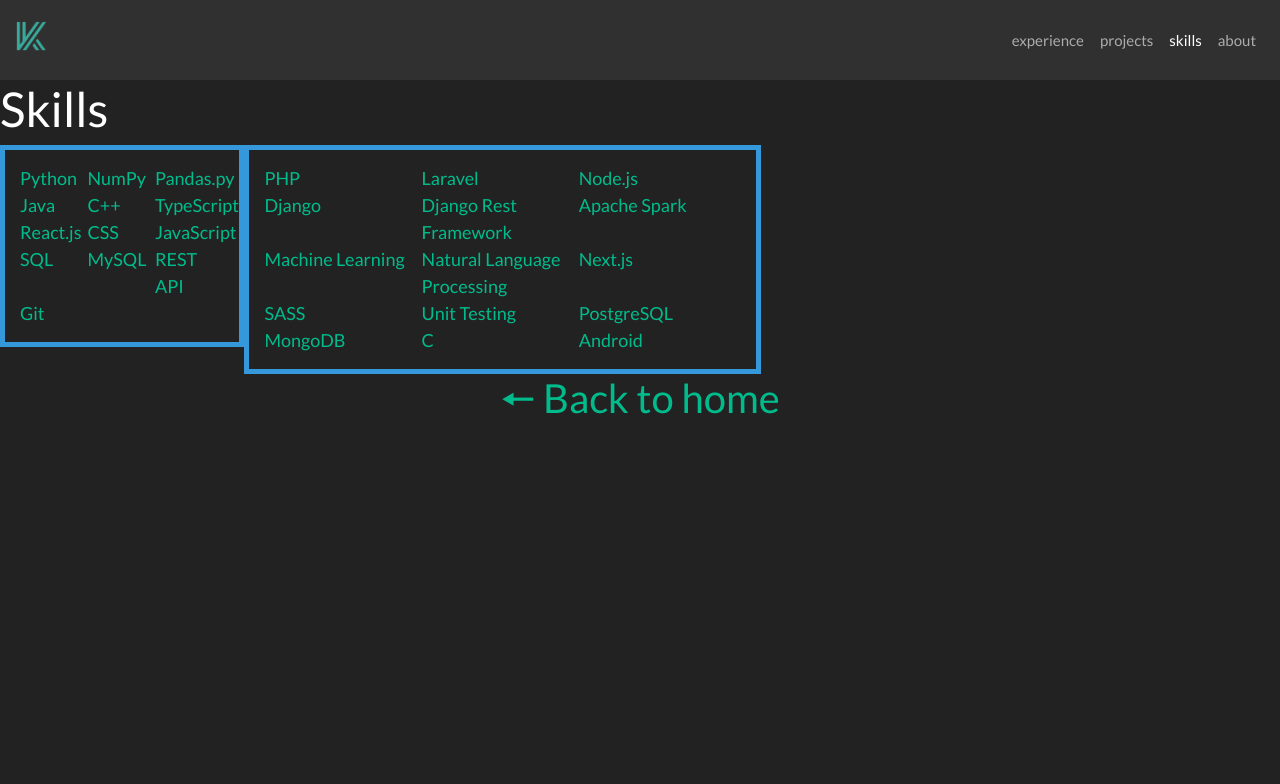
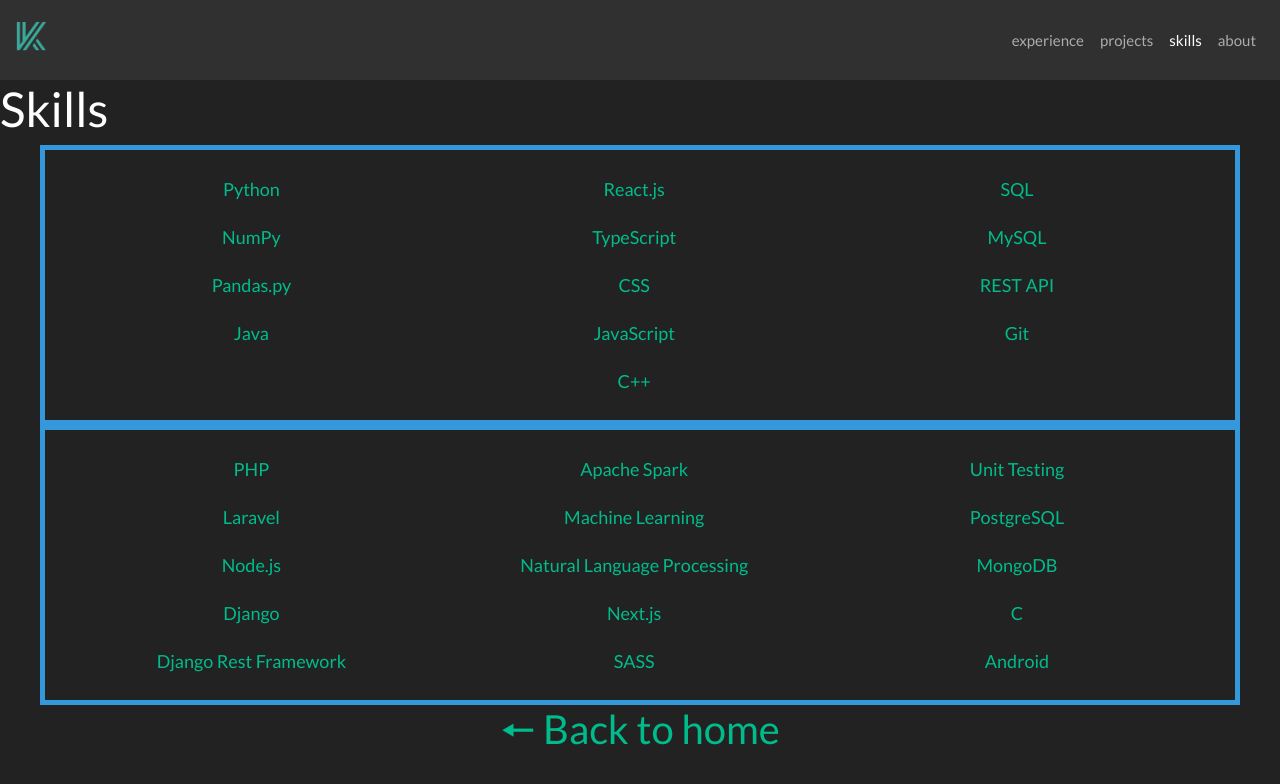
Before and after one commit to k-brereton/portfolio-site, a Next.js app: page /skills in a window 1280 px wide. Shown: the top 784 px of the page. Built offline with nearby package versions, Linux system fonts and the light colour scheme.

Commit message:
Better formatting in Skills page

```diff
--- /dev/null
+++ b/components/CommonComponents.module.scss
@@ -0,0 +1,18 @@
+.skillsBox{
+  grid-template-columns: 33% 33% 33%;
+  display: inline-grid;
+
+  >div{
+    >a{
+      display: block;
+      height: min-content;
+      padding:4px
+    }
+
+    text-align: center;
+    display: flex;
+    justify-content: center;
+    align-items: center;
+  }
+
+}
--- a/components/CommonComponents.tsx
+++ b/components/CommonComponents.tsx
@@ -2,7 +2,8 @@ import Head from 'next/head';
 import Link from "next/link";
 import {RiGithubFill, RiLinkedinBoxFill, RiPhoneFill} from "react-icons/ri";
 import {ProjectTag} from "./ProjectComponents";
-
+// @ts-ignore
+import styles from "./CommonComponents.module.scss"
 export const VARIANT="dark"
 export const ICON_SIZE=30;
 
@@ -68,15 +69,16 @@ export function TimeRangeComponent({start, end}:TimeRangeComponentProps) {
 
 interface SkillsBoxProps {
     readonly title:string|null;
-    readonly skills:ProjectTag[][];
+    readonly skills:ReadonlyArray<ProjectTag|null>;
     readonly className:string;
 }
-export function SkillsBox({title,skills,className}:SkillsBoxProps){
-    if(skills.length!== 3){
-        throw new Error("error, skills must be a 3 X (height) array")
-    }
-    const links=skills.flatMap(skillGroup=>skillGroup.map(skill=>{
-        return <Link href={`/projects/${skill}`} >{skill}</Link>
-    }))
-    return <div className={className}>{links}</div>
+export function SkillsBox({title,skills, className}:SkillsBoxProps){
+
+    const links=skills.map((skill,idx)=>{
+        return <div key={idx}>
+            {skill!==null && <Link href={`/projects/${skill}`}>{skill}</Link>}
+        </div>;
+    });
+
+    return <div className={`${className} ${styles.skillsBox}`}>{links}</div>
 }
--- a/pages/skills.module.scss
+++ b/pages/skills.module.scss
@@ -3,11 +3,14 @@
 
 
 .mainArea{
-
+  @extend .centering;
 }
 .firstSkills{
+  width:100%;
+  max-width: 1200px;
+  height: 35vh;
+}
+
+.firstSkills{
   @include globals.coloredBox(variables.$cyan);
-  grid-template-columns: 33% 33% 33%;
-  display: inline-grid;
-
 }
--- a/pages/skills.tsx
+++ b/pages/skills.tsx
@@ -4,15 +4,21 @@ import {ProjectTag} from "../components/ProjectComponents";
 // @ts-ignore
 import style from "./skills.module.scss"
 
-const MAIN_SKILLS:ProjectTag[][]=[
-    ["Python","NumPy","Pandas.py","Java","C++"],
-    ["TypeScript","React.js","CSS", "JavaScript"],
-    ["SQL","MySQL","REST API","Git"]
-];
-const ADDITIONAL_SKILLS:ProjectTag[][]=[
-    ["PHP","Laravel","Node.js","Django","Django Rest Framework"],
-    ["Apache Spark","Machine Learning","Natural Language Processing","Next.js","SASS"],
-    ["Unit Testing","PostgreSQL","MongoDB", "C","Android"]
+
+const MAIN_SKILLS:ReadonlyArray<ProjectTag|null>=[
+    "Python",   "React.js",     "SQL",
+    "NumPy",    "TypeScript",   "MySQL",
+    "Pandas.py","CSS",          "REST API",
+    "Java",     "JavaScript",   "Git",
+    null,       "C++"
+]
+
+const ADDITIONAL_SKILLS:ReadonlyArray<ProjectTag|null>=[
+    "PHP",                  "Apache Spark",                 "Unit Testing",
+    "Laravel",              "Machine Learning",             "PostgreSQL",
+    "Node.js",              "Natural Language Processing",  "MongoDB",
+    "Django",               "Next.js",                      "C",
+    "Django Rest Framework","SASS",                         "Android"
 ];
 
 
```
